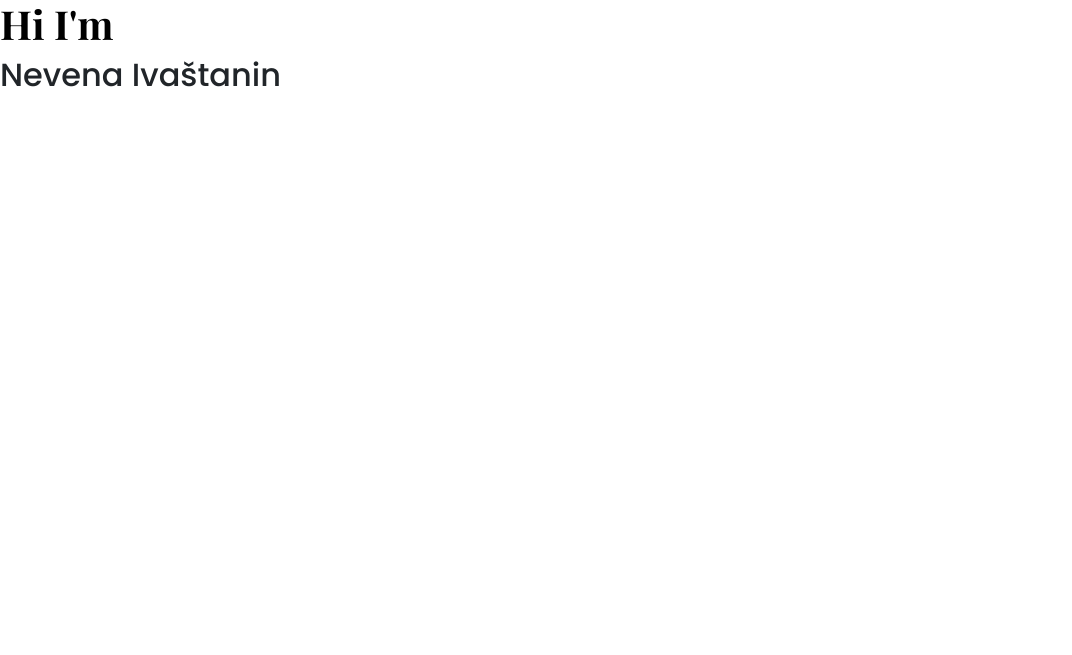
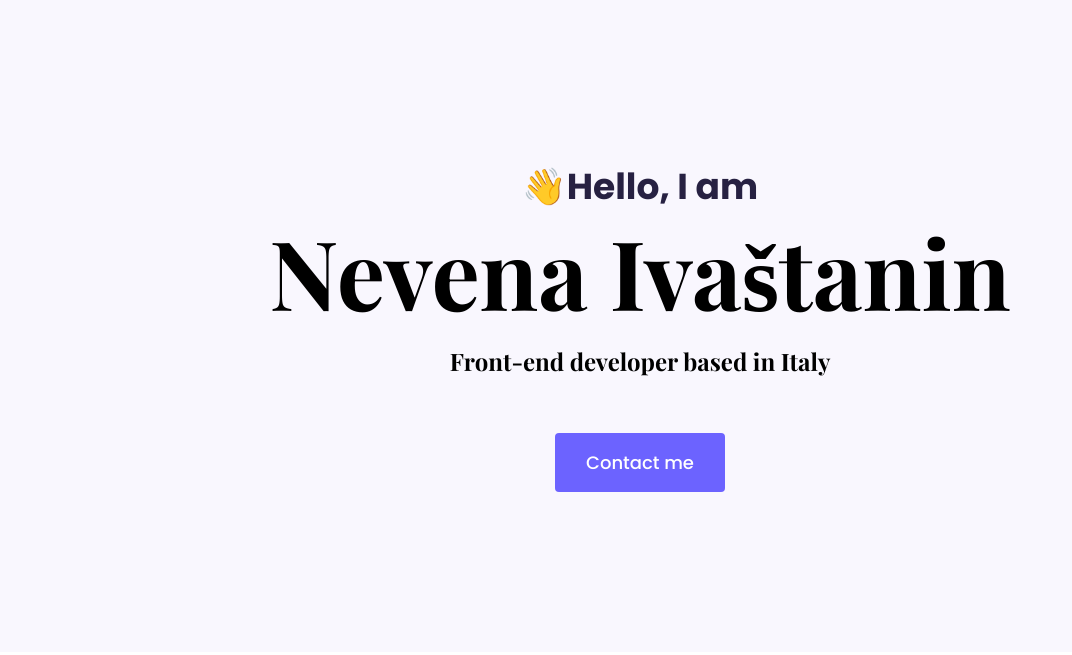
Before and after one commit to nevena31/portofolio-project, a plain HTML site: page index.html in a window 1280 px wide. Shown: the whole page, without its empty margins (0-1072 px from the left). Drawn offline with nearby package versions, Linux system fonts and the light colour scheme.

Commit message:
Added Hero

```diff
--- a/index.html
+++ b/index.html
@@ -41,7 +41,13 @@
     ></script>
   </head>
   <body>
-    <h1>Hi I'm</h1>
-    <h2>Nevena Ivaštanin</h2>
+    <div class="hero">
+      <p>👋Hello, I am</p>
+      <h1>Nevena Ivaštanin</h1>
+      <h2 class="mb-5">Front-end developer based in Italy</h2>
+      <div>
+        <a href="#" class="btn btn-branding">Contact me</a>
+      </div>
+    </div>
   </body>
 </html>
--- a/styles/portofolio.css
+++ b/styles/portofolio.css
@@ -1,10 +1,58 @@
-h1 {
+:root {
+  --branding-color: #6c63ff;
+  --secondary-color: #f9f7fe;
+  --heading-font-family: "Playfair Display", serif;
+  --default-font-family: "Poppins", sans-serif;
+}
+
+body {
+  font-family: var(--default-font-family);
+}
+
+h1,
+h2,
+h3,
+h4,
+h5,
+h6 {
   color: black;
-  font-family: "Playfair Display", serif;
+  font-family: var(--heading-font-family);
   font-weight: bold;
 }
 
-h2 {
-  font-family: "Poppins", sans-serif;
+h1 {
+  font-size: 96px;
+}
+
+p {
   font-weight: normal;
 }
+
+.hero {
+  background: var(--secondary-color);
+  text-align: center;
+  padding: 160px 20px;
+}
+
+.hero p {
+  font-size: 36px;
+  font-weight: bold;
+  margin: 0;
+  color: #272142;
+}
+
+.hero h2 {
+  font-family: var(--heading-font-family);
+  font-weight: normal;
+  line-height: 2;
+  font-size: 24px;
+}
+
+.btn-branding {
+  background: var(--branding-color);
+  border-radius: 4px;
+  color: white;
+  font-size: 18px;
+  line-height: 27px;
+  padding: 15px 30px;
+}
```
